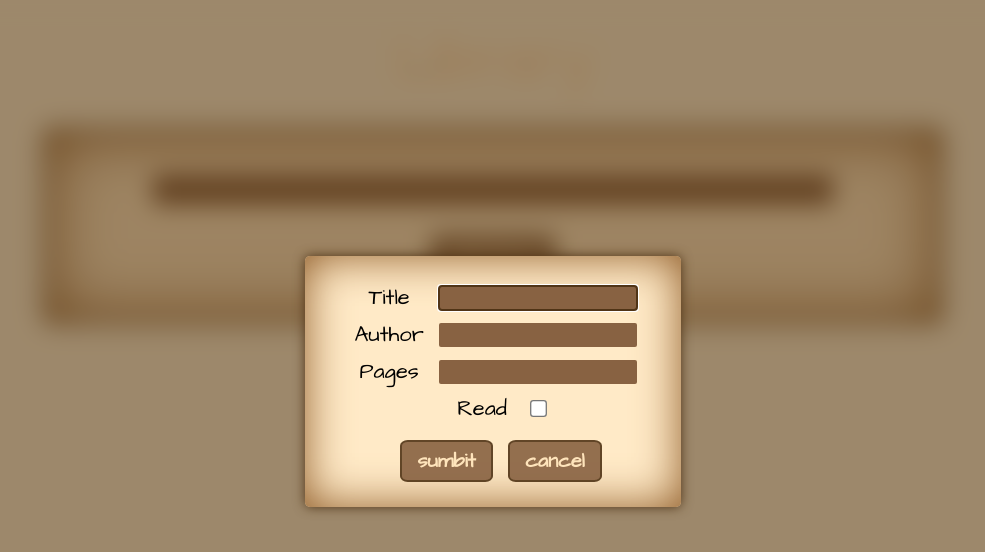
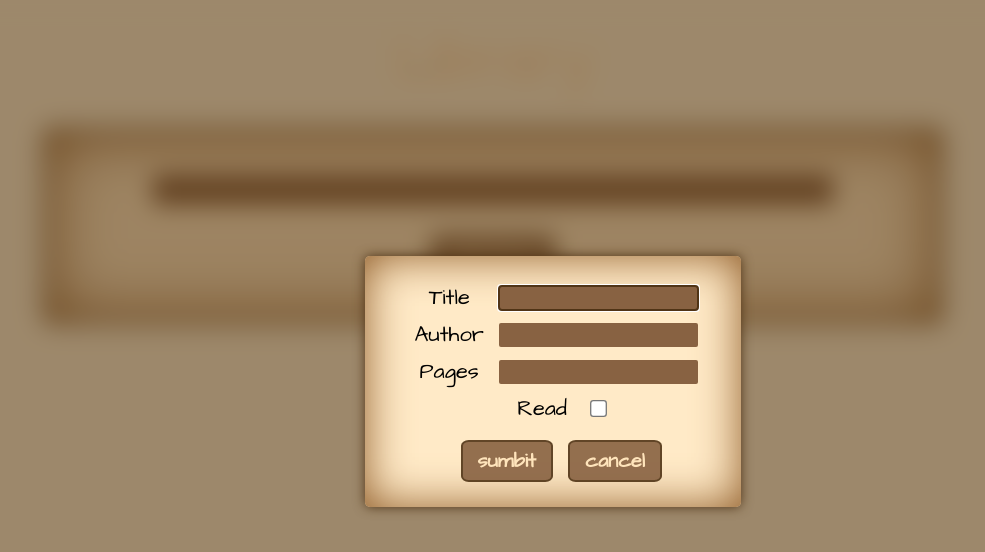
Before and after one commit to MDaley08/library, a plain HTML site: page index.html in a window 1280 px wide. Both pictures are taken after a click on the button "Add Book". Shown: the whole page, without its empty margins (147-1132 px from the left). Drawn offline with Linux system fonts and the light colour scheme.

Commit message:
adjusted dialog page position

```diff
--- a/css/styles.css
+++ b/css/styles.css
@@ -101,10 +101,11 @@ dialog and book form
  */
 dialog{
     position:absolute;
+    box-sizing: border-box;
     border: none;
     font-size: 1.2rem;
     top: 32%;
-    justify-self: center;
+    left: 40%;
     border-radius: 5px;
     box-shadow: 0px 0px 12px var(--dark-accent-color), 0 0 3.5vw #8d5925 inset;
     background-color: rgb(255, 234, 199);
```
